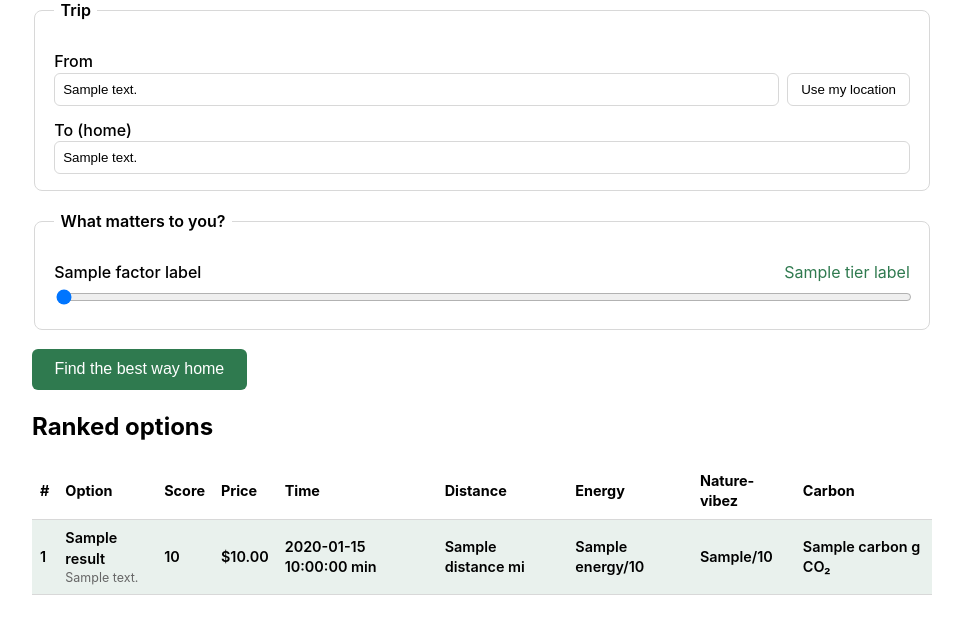
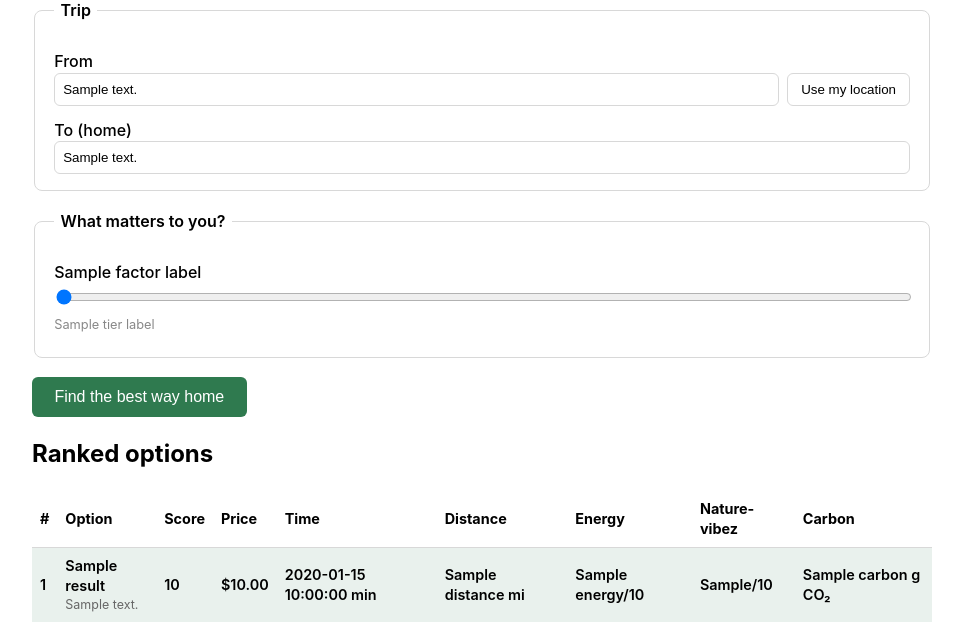
Before and after one commit to AnalyticsInPython/RYDESAVYR, a Flask app: template templates/index.html in a window 1280 px wide. Shown: the part 132-754 px from the top of the page, without its empty margins (158-1121 px from the left). Run offline with Flask 3, Linux system fonts and the light colour scheme; the template is opened without the code that fills it: most values are stand-ins (such as "Sample title", 1, 10 or a date in 2020).

Commit message:
Show all three tier stops on the weight sliders
Replace the single dynamic label above each slider with a static
"Does not matter / Neutral / Critical" scale under the track, so all
three stops stay visible and the current selection is highlighted
instead of only being readable at the one active position.

Co-Authored-By: Claude Sonnet 5 <noreply@anthropic.com>
Claude-Session: https://claude.ai/code/session_01D6n9iEMYNimN2uMkaSiYF5

```diff
--- a/app.py
+++ b/app.py
@@ -61,7 +61,6 @@ def index():
         tiers=tiers,
         tier_order=TIER_ORDER,
         tier_labels=TIER_LABELS,
-        tier_label_list=[TIER_LABELS[tier] for tier in TIER_ORDER],
         factors=FACTORS,
         factor_labels=FACTOR_LABELS,
         results=results,
--- a/static/style.css
+++ b/static/style.css
@@ -61,10 +61,29 @@ input[type="range"] {
   width: 100%;
 }
 
-.weight-value {
-  float: right;
-  font-weight: normal;
+.tier-scale {
+  display: flex;
+  justify-content: space-between;
+  margin-top: 0.2rem;
+  margin-bottom: 0.4rem;
+}
+
+.tier-scale-item {
+  font-size: 0.8rem;
+  color: #888;
+}
+
+.tier-scale-item:first-child {
+  text-align: left;
+}
+
+.tier-scale-item:last-child {
+  text-align: right;
+}
+
+.tier-scale-item.active {
   color: var(--accent);
+  font-weight: 600;
 }
 
 button[type="submit"] {
--- a/templates/index.html
+++ b/templates/index.html
@@ -42,15 +42,17 @@
     <fieldset>
       <legend>What matters to you?</legend>
       {% for factor in factors %}
-        <label for="weight_{{ factor }}">
-          {{ factor_labels[factor] }}
-          <span class="weight-value" id="value_{{ factor }}">{{ tier_labels[tiers[factor]] }}</span>
-        </label>
+        <label for="weight_{{ factor }}">{{ factor_labels[factor] }}</label>
         <input type="range" min="0" max="{{ tier_order|length - 1 }}" step="1"
                id="weight_{{ factor }}" name="weight_{{ factor }}"
                list="tier-ticks"
                value="{{ tier_order.index(tiers[factor]) }}"
-               oninput="document.getElementById('value_{{ factor }}').textContent = TIER_LABELS[this.value]">
+               oninput="updateTierScale('{{ factor }}', this.value)">
+        <div class="tier-scale" id="scale_{{ factor }}">
+          {% for tier in tier_order %}
+            <span class="tier-scale-item {{ 'active' if tiers[factor] == tier else '' }}">{{ tier_labels[tier] }}</span>
+          {% endfor %}
+        </div>
       {% endfor %}
       <datalist id="tier-ticks">
         {% for tier in tier_order %}<option value="{{ loop.index0 }}"></option>{% endfor %}
@@ -108,7 +110,12 @@
   </footer>
 
   <script>
-    const TIER_LABELS = {{ tier_label_list|tojson }};
+    function updateTierScale(factor, value) {
+      const items = document.querySelectorAll('#scale_' + factor + ' .tier-scale-item');
+      items.forEach(function (item, i) {
+        item.classList.toggle('active', i === Number(value));
+      });
+    }
 
     document.getElementById('use-location').addEventListener('click', function () {
       const status = document.getElementById('location-status');
```
